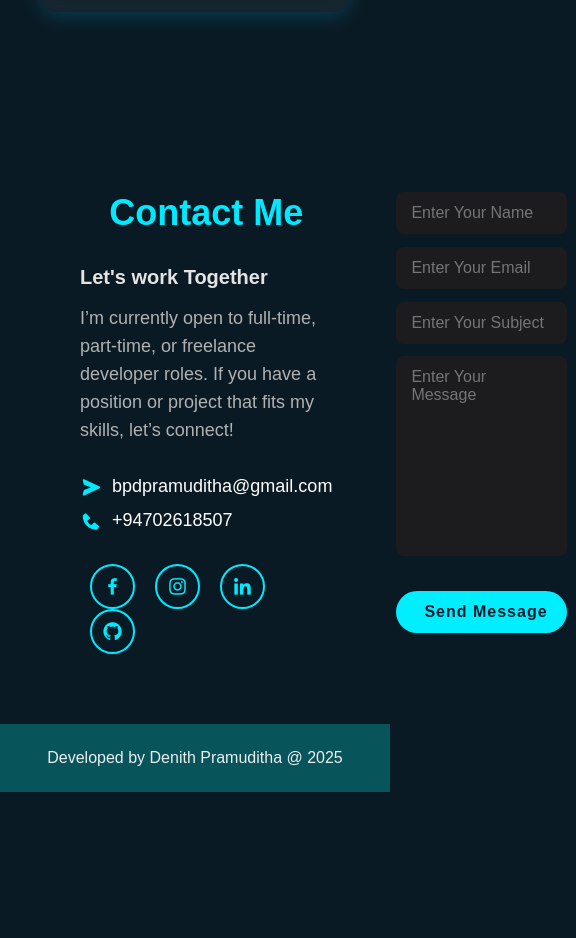
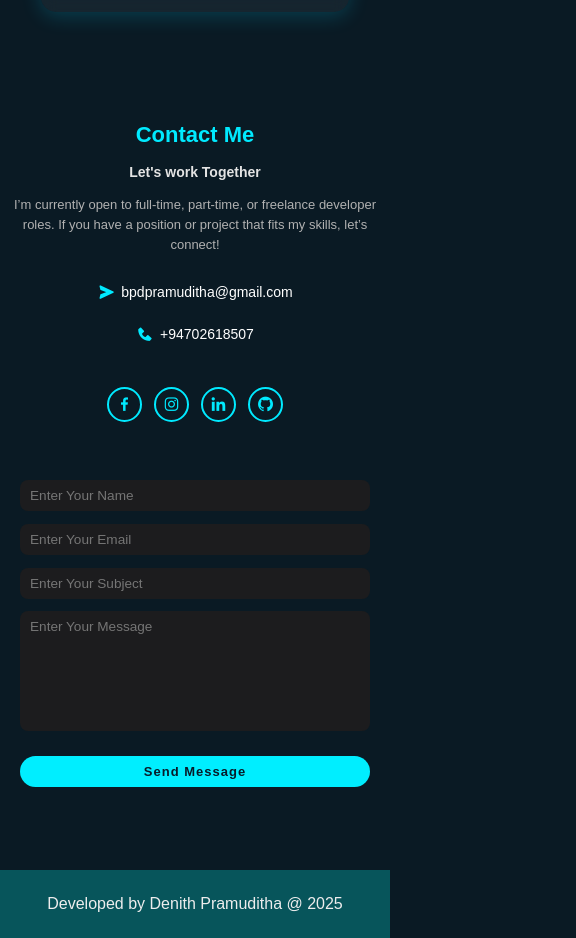
Before and after one commit to bpdpramuditha/Portfolio, a React (Vite) app: page / in a window 390 px wide. Shown: the part 5164-6102 px from the top of the page, 576 px wide, since content can reach past the window. Before the commit the page ends 5956 px from the top, so only its background shows below. Built offline with nearby package versions, Linux system fonts and the light colour scheme.

Commit message:
Fixed responsive features

```diff
--- a/src/App.css
+++ b/src/App.css
@@ -689,6 +689,75 @@ section {
     max-width: 250px;
     margin-bottom: 20px;
   }
+  /* Contact section becomes single column */
+  .contact {
+    grid-template-columns: 1fr;
+    gap: 2rem;
+    padding: 0 15px;
+    margin-top: 80px;
+  }
+
+  /* Titles smaller */
+  .contact-title h2 {
+    font-size: 28px;
+    margin-bottom: 1.5rem;
+  }
+
+  .contact-title h4 {
+    font-size: 16px;
+  }
+
+  .contact-title p {
+    font-size: 14px;
+    line-height: 22px;
+    margin-bottom: 1.5rem;
+  }
+
+  /* Contact list items smaller */
+  .contact-list li {
+    font-size: 16px;
+    gap: 8px;
+  }
+
+  .contact-list i {
+    font-size: 20px;
+  }
+
+  /* Social icons smaller */
+  .contact-icons a {
+    width: 40px;
+    height: 40px;
+    font-size: 20px;
+    margin: 0 6px;
+  }
+
+  /* Contact form fields smaller */
+  .contact-form input,
+  .contact-form textarea {
+    width: 100%;
+    padding: 10px 12px;
+    font-size: 0.9rem;
+  }
+
+  .contact-form textarea {
+    height: 150px;
+  }
+
+  .contact-form .send {
+    padding: 10px 22px;
+    font-size: 14px;
+  }
+
+  /* Top button smaller and closer */
+  .top {
+    bottom: 1rem;
+    right: 1rem;
+  }
+
+  .top i {
+    font-size: 18px;
+    padding: 8px;
+  }
 }
 
 @media (max-width: 480px) {
@@ -699,6 +768,106 @@ section {
 
   .home-img { max-width: 180px; }
   .about-img { max-width: 180px; }
+
+  .contact {
+    grid-template-columns: 1fr;
+    gap: 1.5rem;
+    padding: 0 12px;
+    margin-top: 60px;
+    text-align: center; /* center all text inside */
+  }
+
+  /* Titles centered */
+  .contact-title h2,
+  .contact-title h4,
+  .contact-title p {
+    text-align: center;
+  }
+
+  .contact-title h2 {
+    font-size: 22px;
+    margin-bottom: 1rem;
+  }
+
+  .contact-title h4 {
+    font-size: 14px;
+  }
+
+  .contact-title p {
+    font-size: 13px;
+    line-height: 20px;
+    margin-bottom: 1rem;
+  }
+
+  /* Contact list centered */
+  .contact-list {
+    display: flex;
+    flex-direction: column;
+    align-items: center; /* center list items */
+    padding: 0;
+  }
+
+  .contact-list li {
+    font-size: 14px;
+    gap: 6px;
+    justify-content: center; /* center icon + text */
+  }
+
+  .contact-list i {
+    font-size: 18px;
+  }
+
+  /* Social icons centered */
+  .contact-icons {
+    display: flex;
+    justify-content: center;
+    flex-wrap: wrap; /* wrap icons if needed */
+    margin-bottom: 1.5rem;
+  }
+
+  .contact-icons a {
+    width: 35px;
+    height: 35px;
+    font-size: 18px;
+    margin: 0 6px 10px 6px;
+  }
+
+  /* Contact form centered */
+  .contact-form form {
+    display: flex;
+    flex-direction: column;
+    align-items: center;
+  }
+
+  .contact-form input,
+  .contact-form textarea {
+    width: 100%;
+    max-width: 350px; /* prevent too wide on larger small screens */
+    padding: 8px 10px;
+    font-size: 0.85rem;
+  }
+
+  .contact-form textarea {
+    height: 120px;
+  }
+
+  .contact-form .send {
+    padding: 8px 20px;
+    font-size: 13px;
+    margin-top: 12px;
+  }
+
+  /* Back to top button smaller and closer */
+  .top {
+    bottom: 0.8rem;
+    right: 0.8rem;
+  }
+
+  .top i {
+    font-size: 16px;
+    padding: 6px;
+  }
+
 }
 
 
```
